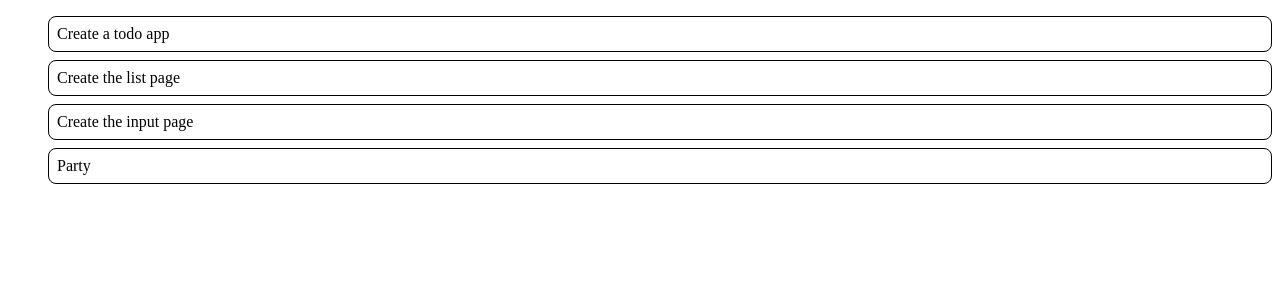
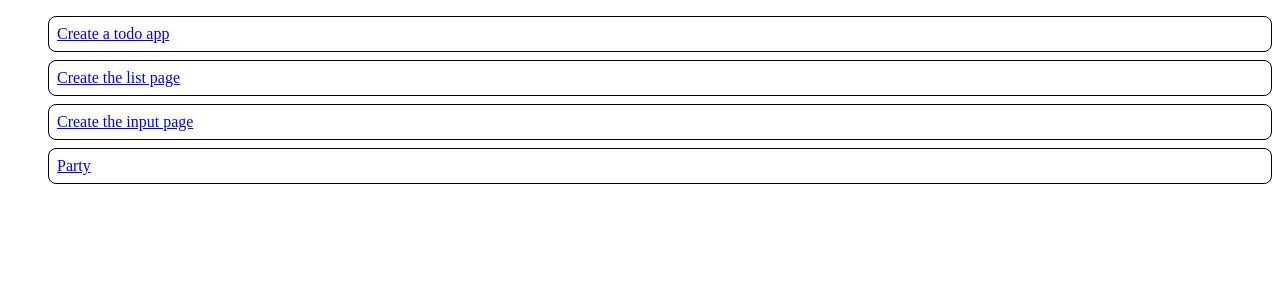
Before and after one commit to mwidman/pomolist, a SvelteKit app in the folder pomolist-frontend/: page /todos/list in a window 1280 px wide. Shown: the top 300 px of the page. Built offline with nearby package versions, Linux system fonts and the light colour scheme.

Commit message:
feat: Make list item a link.

```diff
--- a/pomolist-frontend/src/routes/todos/list/+page.svelte
+++ b/pomolist-frontend/src/routes/todos/list/+page.svelte
@@ -4,7 +4,7 @@
 
 <ul>
 {#each data.todos as todo}
-    <li>{todo.title}</li>
+    <li><a href='/todos/{todo.slug}'>{todo.title}</a></li>
 {/each}
 </ul>
 
```
